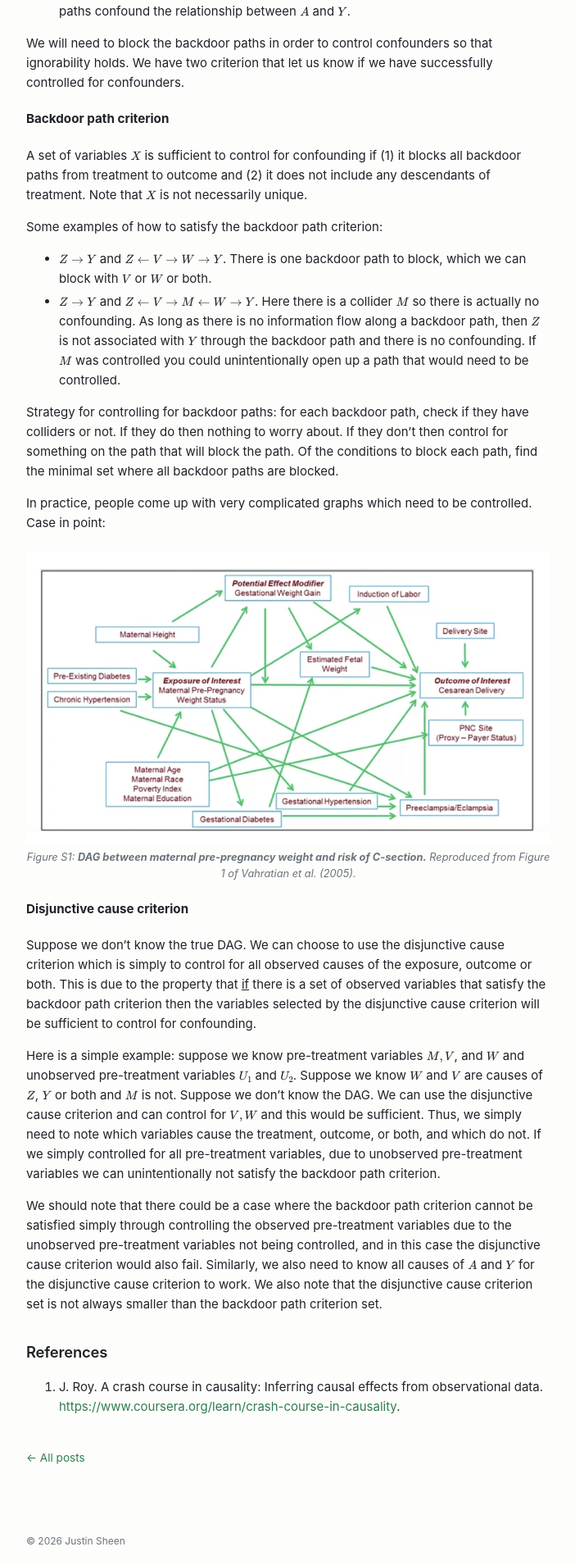
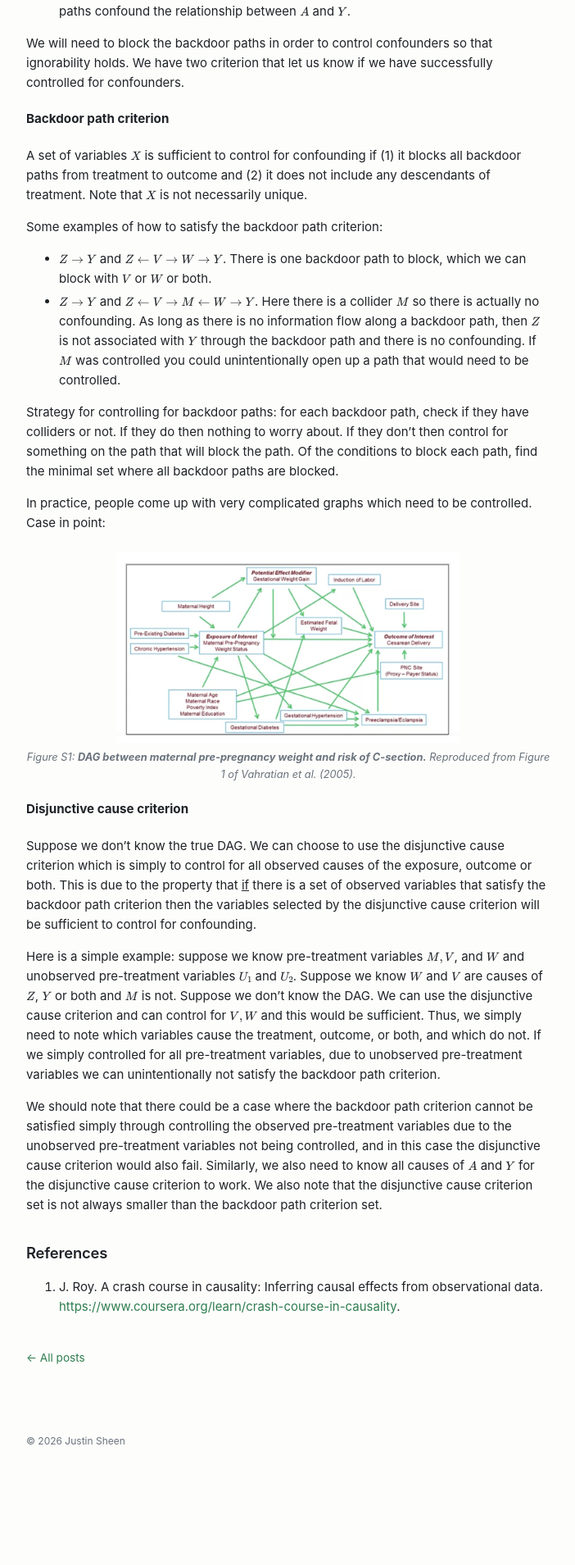
Before and after one commit to jsheen/jsheen.github.io, a Jekyll site: the page built from _posts/2026-11-20-fundamentals-of-causal-inference-part-2.md, in a window 1280 px wide. Shown: the part 2107-4016 px from the top of the page at 82% size, without its empty margins (288-990 px from the left). Built offline with Jekyll 4.4.1, drawn with Linux system fonts in a browser that asks for light colours; after the commit the page ends 3894 px from its top, so only the background shows below that.

Commit message:
Smaller figures in blog posts
Co-Authored-By: Claude Opus 5.5 <noreply@anthropic.com>

```diff
--- a/assets/css/style.css
+++ b/assets/css/style.css
@@ -30,7 +30,7 @@ main { padding-top: 40px; }
 /* Single post */
 .post h1 { font-size: 1.5rem; margin-bottom: 4px; line-height: 1.3; }
 .meta { color: var(--muted); font-size: 0.8rem; margin-top: 0; }
-.post img { max-width: 100%; height: auto; display: block; margin: 24px auto 8px; }
+.post img { max-width: min(100%, 420px); max-height: 360px; width: auto; height: auto; display: block; margin: 24px auto 8px; }
 .post img + em { display: block; text-align: center; color: var(--muted); font-size: 0.8rem; margin-bottom: 20px; }
 .post h2 { font-size: 1.15rem; margin-top: 32px; }
 .post h3 { font-size: 1rem; margin-top: 24px; }
```
